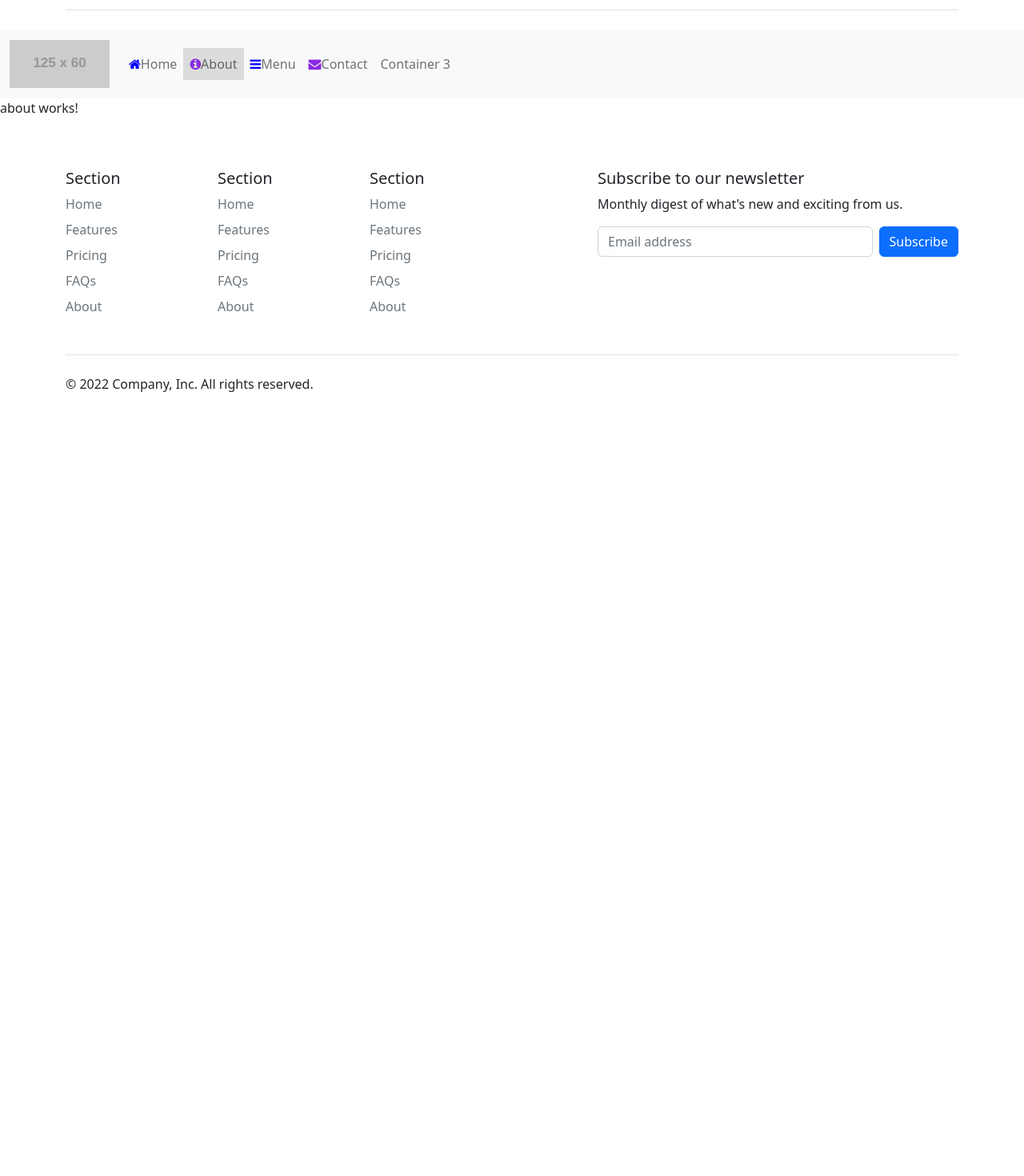
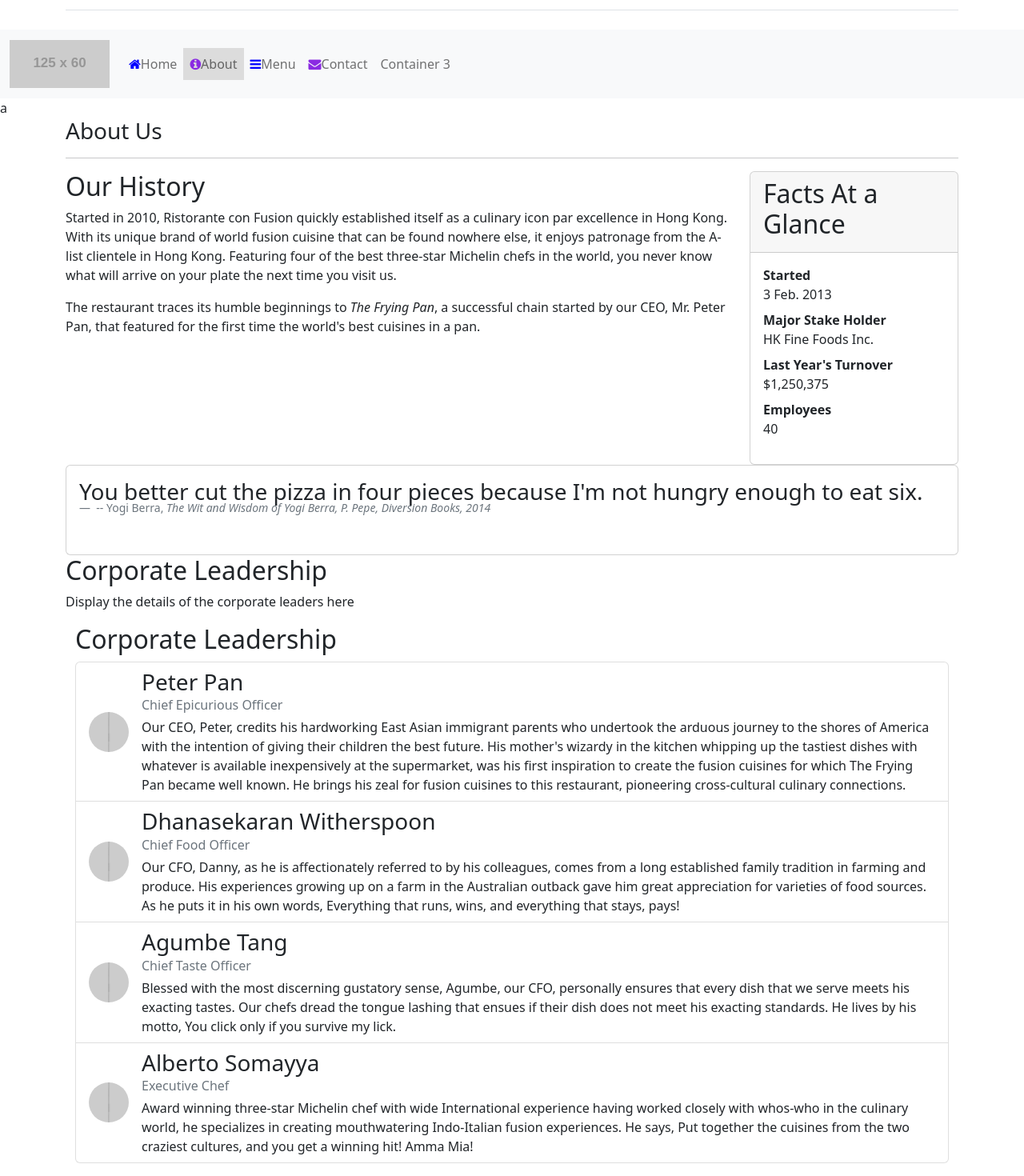
Before and after one commit to Engtsopotsa/conFusion, an Angular app: page /about in a window 1280 px wide. Shown: the part 60-1530 px from the top of the page at 80% size. Before the commit the page ends 800 px from the top, so only its background shows below. Built offline with nearby package versions, Linux system fonts and the light colour scheme.

Commit message:
leaders and about page done Working

```diff
--- a/src/app/about/about.component.html
+++ b/src/app/about/about.component.html
@@ -1 +1,100 @@
-<p>about works!</p>
+<div class="container">
+  <div class="row">
+    <div class="col">
+      <h3>About Us</h3>
+      <hr />
+    </div>
+  </div>
+
+  <div class="row">
+    <div class="col-sm-9">
+      <h2>Our History</h2>
+      <p>
+        Started in 2010, Ristorante con Fusion quickly established itself as a
+        culinary icon par excellence in Hong Kong. With its unique brand of
+        world fusion cuisine that can be found nowhere else, it enjoys patronage
+        from the A-list clientele in Hong Kong. Featuring four of the best
+        three-star Michelin chefs in the world, you never know what will arrive
+        on your plate the next time you visit us.
+      </p>
+      <p>
+        The restaurant traces its humble beginnings to <em>The Frying Pan</em>,
+        a successful chain started by our CEO, Mr. Peter Pan, that featured for
+        the first time the world's best cuisines in a pan.
+      </p>
+    </div>
+
+    <div class="col-sm-3">
+      <div class="card">
+        <div class="card-header">
+          <h2>Facts At a Glance</h2>
+        </div>
+        <div class="card-body">
+          <dl>
+            <dt>Started</dt>
+            <dd>3 Feb. 2013</dd>
+            <dt>Major Stake Holder</dt>
+            <dd>HK Fine Foods Inc.</dd>
+            <dt>Last Year's Turnover</dt>
+            <dd>$1,250,375</dd>
+            <dt>Employees</dt>
+            <dd>40</dd>
+          </dl>
+        </div>
+      </div>
+    </div>
+  </div>
+
+  <div class="row">
+    <div class="col">
+      <div class="card">
+        <blockquote class="card-body">
+          <h3>
+            You better cut the pizza in four pieces because I'm not hungry
+            enough to eat six.
+          </h3>
+          <footer class="blockquote-footer">
+            -- Yogi Berra,
+            <cite
+              >The Wit and Wisdom of Yogi Berra, P. Pepe, Diversion Books,
+              2014</cite
+            >
+          </footer>
+        </blockquote>
+      </div>
+    </div>
+  </div>
+
+  <div class="row">
+    <div class="col">
+      <h2>Corporate Leadership</h2>
+      <p>Display the details of the corporate leaders here</p>
+
+      <div class="container">
+        <div class="row">
+          <div class="col">
+            <h2>Corporate Leadership</h2>
+            <ul class="list-group">
+              <li class="list-group-item" *ngFor="let leader of leaders">
+                <div class="d-flex align-items-center">
+                  <img
+                    src="{{ leader.image }}"
+                    alt="{{ leader.name }}"
+                    class="rounded-circle me-3"
+                    width="50"
+                    height="50"
+                  />
+                  <div>
+                    <h3 class="mb-0">{{ leader.name }}</h3>
+                    <p class="text-muted mb-1">{{ leader.designation }}</p>
+                    <p class="mb-0">{{ leader.description }}</p>
+                  </div>
+                </div>
+              </li>
+            </ul>
+          </div>
+        </div>
+      </div>
+    </div>
+  </div>
+</div>
--- a/src/app/about/about.component.ts
+++ b/src/app/about/about.component.ts
@@ -1,10 +1,18 @@
-import { Component } from '@angular/core';
+import { Component, OnInit } from '@angular/core';
+import { Leader } from '../shared/leader';
+import { LeaderService } from '../services/leader.service';
 
 @Component({
   selector: 'app-about',
   templateUrl: './about.component.html',
-  styleUrls: ['./about.component.scss']
+  styleUrls: ['./about.component.scss'],
 })
-export class AboutComponent {
+export class AboutComponent implements OnInit {
+  leaders!: Leader[];
 
+  constructor(private leaderService: LeaderService) {}
+
+  ngOnInit(): void {
+    this.leaders = this.leaderService.getLeaders();
+  }
 }
--- a/src/app/app.module.ts
+++ b/src/app/app.module.ts
@@ -13,6 +13,7 @@
 import { ContactComponent } from './contact/contact.component';
 import { AppRoutingModule } from './app-routing/app-routing.module';
 import { PromotionService } from './services/promotion.service';
+import { LeaderService } from './services/leader.service';
 
 @NgModule({
   declarations: [
@@ -26,7 +27,7 @@
     ContactComponent,
   ],
   imports: [BrowserModule, NgbModule, AppRoutingModule],
-  providers: [DishService, PromotionService],
+  providers: [DishService, PromotionService, LeaderService],
   bootstrap: [AppComponent],
 })
 export class AppModule {}
--- a/src/app/dishdetail/dishdetail.component.html
+++ b/src/app/dishdetail/dishdetail.component.html
@@ -12,6 +12,7 @@
       <div class="card-footer">
         <button class="btn btn-primary me-2">LIKE</button>
         <button class="btn btn-secondary">SHARE</button>
+        <button mat-button (click)="goBack()">BACK</button>
       </div>
     </div>
   </div>
--- a/src/app/header/header.component.html
+++ b/src/app/header/header.component.html
@@ -50,7 +50,11 @@
     </button>
     <div class="collapse navbar-collapse" id="navbarSupportedContent">
       <ul class="navbar-nav me-auto mb-2 mb-lg-0">
-        <li class="nav-item" routerLinkActive="active" [routerLinkActiveOptions]="{exact: true}">
+        <li
+          class="nav-item"
+          routerLinkActive="active"
+          [routerLinkActiveOptions]="{ exact: true }"
+        >
           <a class="nav-link" aria-current="page" routerLink="">
             <i class="fa fa-home" style="color: blue"></i>Home
           </a>
@@ -80,3 +84,5 @@
     </div>
   </div>
 </nav>
+
+a
--- a/src/app/home/home.component.html
+++ b/src/app/home/home.component.html
@@ -1,20 +1,44 @@
 <div class="container">
-  <div class="row row-cols-1 row-cols-md-2 g-4" style="justify-content: space-around; align-items: center;">
+  <div
+    class="row row-cols-1 row-cols-md-3 g-4"
+    style="justify-content: space-around; align-items: center"
+  >
     <div class="col">
       <div class="card" *ngIf="dish">
-        <img src={{dish.image}} class="card-img-top" alt={{dish.name}}>
+        <img
+          src="{{ dish.image }}"
+          class="card-img-top"
+          alt="{{ dish.name }}"
+        />
         <div class="card-body">
-          <h5 class="card-title">{{dish.name | uppercase}}</h5>
-          <p class="card-text">{{dish.description}}</p>
+          <h5 class="card-title">{{ dish.name | uppercase }}</h5>
+          <p class="card-text">{{ dish.description }}</p>
         </div>
       </div>
     </div>
     <div class="col">
       <div class="card" *ngIf="promotion">
-        <img src={{promotion.image}} class="card-img-top" alt={{promotion.name}}>
+        <img
+          src="{{ promotion.image }}"
+          class="card-img-top"
+          alt="{{ promotion.name }}"
+        />
         <div class="card-body">
-          <h5 class="card-title">{{promotion.name | uppercase}}</h5>
-          <p class="card-text">{{promotion.description}}</p>
+          <h5 class="card-title">{{ promotion.name | uppercase }}</h5>
+          <p class="card-text">{{ promotion.description }}</p>
+        </div>
+      </div>
+    </div>
+    <div class="col">
+      <div class="card" *ngIf="leader">
+        <img
+          src="{{ leader.image }}"
+          class="card-img-top"
+          alt="{{ promotion.name }}"
+        />
+        <div class="card-body">
+          <h5 class="card-title">{{ leader.name | uppercase }}</h5>
+          <p class="card-text">{{ leader.description }}</p>
         </div>
       </div>
     </div>
--- a/src/app/home/home.component.ts
+++ b/src/app/home/home.component.ts
@@ -4,6 +4,8 @@
 import { DishService } from '../services/dish.service';
 import { Promotion } from '../shared/promotion';
 import { PromotionService } from '../services/promotion.service';
+import { Leader } from '../shared/leader';
+import { LeaderService } from '../services/leader.service';
 
 @Component({
   selector: 'app-home',
@@ -13,14 +15,17 @@
 export class HomeComponent implements OnInit {
   dish!: Dish;
   promotion!: Promotion;
+  leader!: Leader;
 
   constructor(
     private dishservice: DishService,
-    private promotionservice: PromotionService
+    private promotionservice: PromotionService,
+    private leaderservice: LeaderService
   ) {}
 
   ngOnInit() {
     this.dish = this.dishservice.getFeaturedDish();
     this.promotion = this.promotionservice.getFeaturedPromotion();
+    this.leader = this.leaderservice.getFeaturedLeader();
   }
 }
--- /dev/null
+++ b/src/app/services/leader.service.ts
@@ -0,0 +1,22 @@
+import { Injectable } from '@angular/core';
+import { Leader } from '../shared/leader';
+import { LEADERS } from '../shared/leaders';
+
+@Injectable({
+  providedIn: 'root',
+})
+export class LeaderService {
+  constructor() {}
+
+  getLeaders(): Leader[] {
+    return LEADERS;
+  }
+
+  getLeader(id: string): Leader {
+    return LEADERS.filter((lead) => lead.id === id)[0];
+  }
+
+  getFeaturedLeader(): Leader {
+    return LEADERS.filter((leader) => leader.featured)[0];
+  }
+}
--- /dev/null
+++ b/src/app/shared/leader.ts
@@ -0,0 +1,10 @@
+export interface Leader{
+    id: string,
+    name: string,
+    image: string,
+    designation: string,
+    abbr: string,
+    featured: boolean,
+    // tslint:disable-next-line:max-line-length
+    description: string;
+}
--- /dev/null
+++ b/src/app/shared/leaders.ts
@@ -0,0 +1,48 @@
+import { Leader } from './leader';
+
+export const LEADERS: Leader[] = [
+  {
+    id: '0',
+    name: 'Peter Pan',
+    image: 'https://dummyimage.com/640x4:3',
+    designation: 'Chief Epicurious Officer',
+    abbr: 'CEO',
+    featured: false,
+    // tslint:disable-next-line:max-line-length
+    description:
+      "Our CEO, Peter, credits his hardworking East Asian immigrant parents who undertook the arduous journey to the shores of America with the intention of giving their children the best future. His mother's wizardy in the kitchen whipping up the tastiest dishes with whatever is available inexpensively at the supermarket, was his first inspiration to create the fusion cuisines for which The Frying Pan became well known. He brings his zeal for fusion cuisines to this restaurant, pioneering cross-cultural culinary connections.",
+  },
+  {
+    id: '1',
+    name: 'Dhanasekaran Witherspoon',
+    image: 'https://dummyimage.com/640x4:3',
+    designation: 'Chief Food Officer',
+    abbr: 'CFO',
+    featured: false,
+    // tslint:disable-next-line:max-line-length
+    description:
+      'Our CFO, Danny, as he is affectionately referred to by his colleagues, comes from a long established family tradition in farming and produce. His experiences growing up on a farm in the Australian outback gave him great appreciation for varieties of food sources. As he puts it in his own words, Everything that runs, wins, and everything that stays, pays!',
+  },
+  {
+    id: '2',
+    name: 'Agumbe Tang',
+    image: 'https://dummyimage.com/640x4:3',
+    designation: 'Chief Taste Officer',
+    abbr: 'CTO',
+    featured: false,
+    // tslint:disable-next-line:max-line-length
+    description:
+      'Blessed with the most discerning gustatory sense, Agumbe, our CFO, personally ensures that every dish that we serve meets his exacting tastes. Our chefs dread the tongue lashing that ensues if their dish does not meet his exacting standards. He lives by his motto, You click only if you survive my lick.',
+  },
+  {
+    id: '3',
+    name: 'Alberto Somayya',
+    image: 'https://dummyimage.com/640x4:3',
+    designation: 'Executive Chef',
+    abbr: 'EC',
+    featured: true,
+    // tslint:disable-next-line:max-line-length
+    description:
+      'Award winning three-star Michelin chef with wide International experience having worked closely with whos-who in the culinary world, he specializes in creating mouthwatering Indo-Italian fusion experiences. He says, Put together the cuisines from the two craziest cultures, and you get a winning hit! Amma Mia!',
+  },
+];
```
Also changed, not shown: 1 other file (tests, documents, lock files or other folders).
